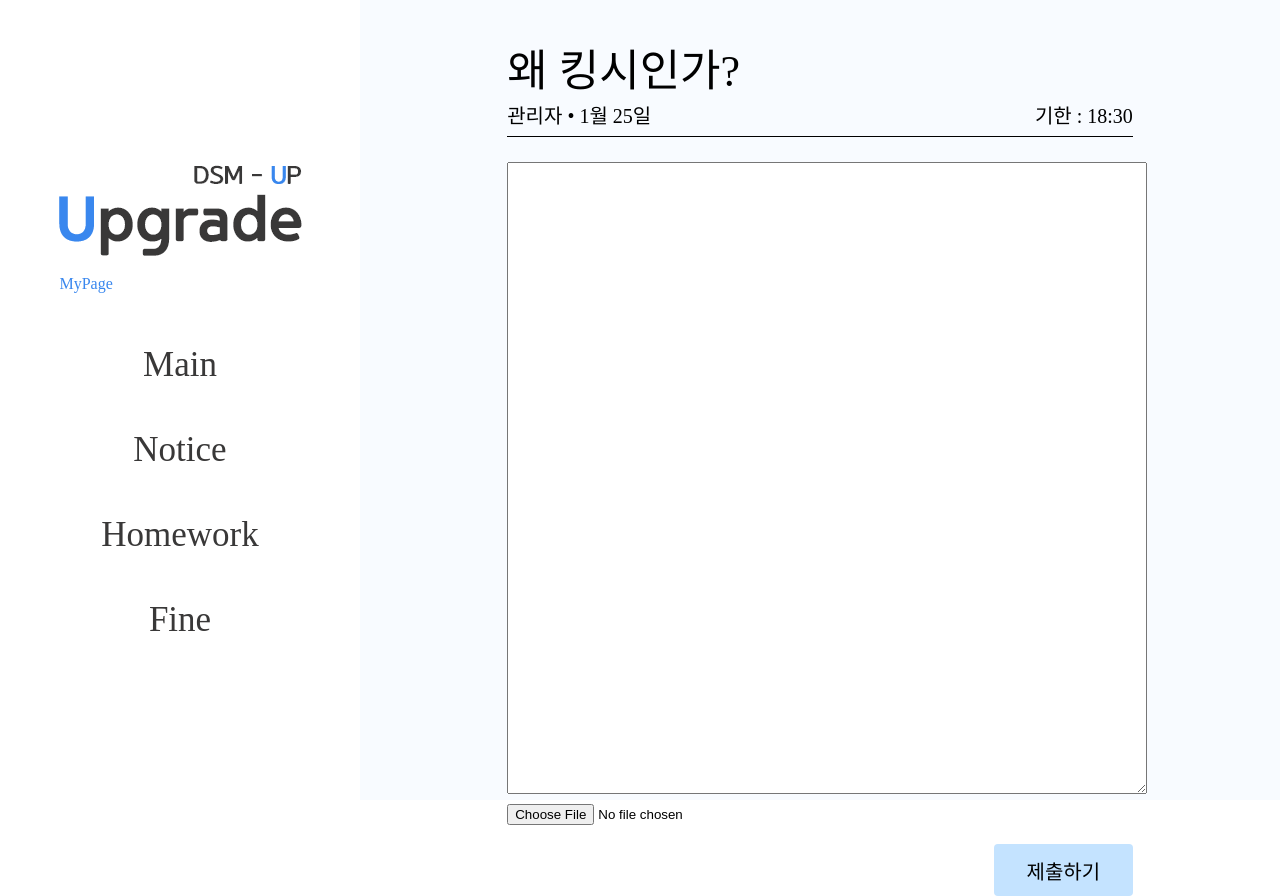
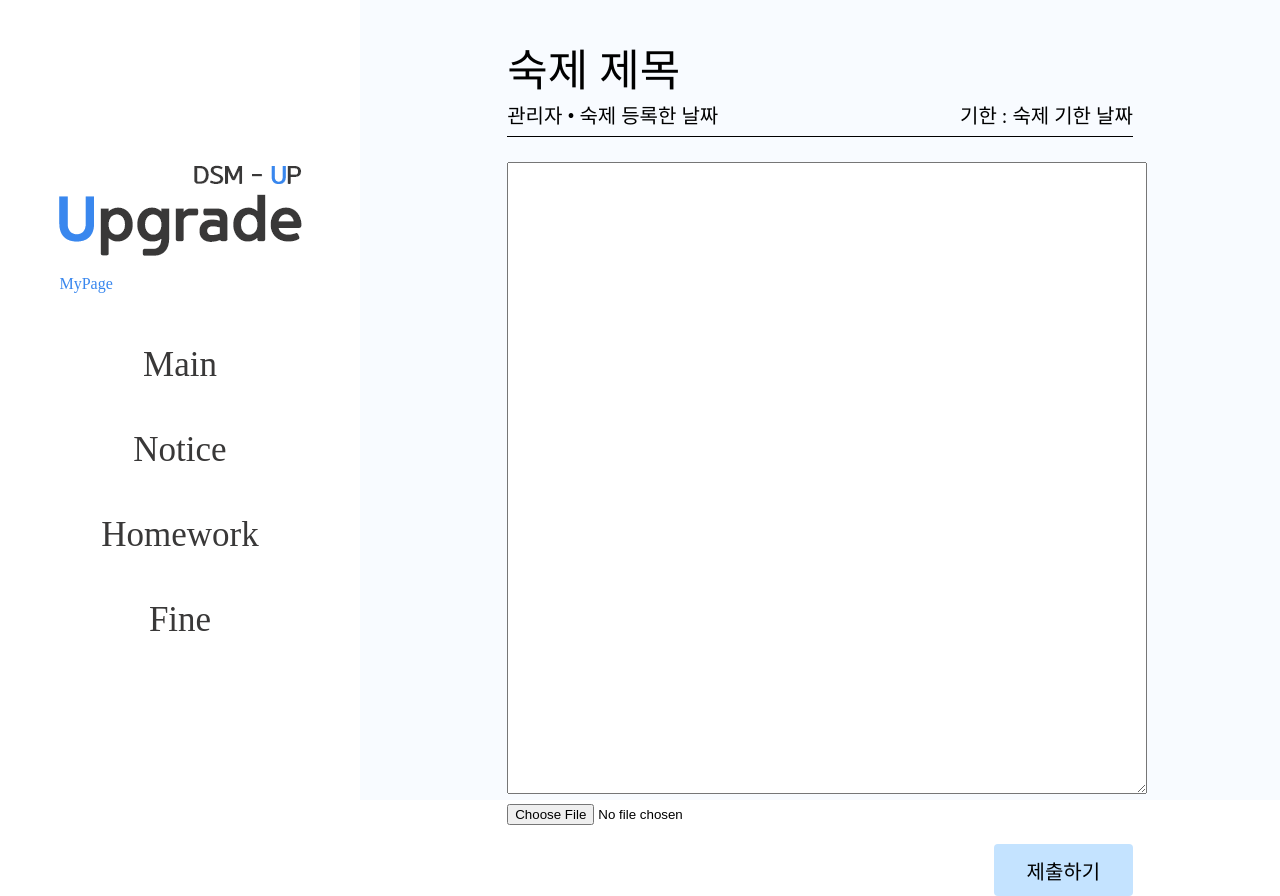
Before and after one commit to DSM-Upgrade/Client, a React app: page /homeworkDetailView in a window 1280 px wide. Built offline with nearby package versions, Linux system fonts and the light colour scheme.

Commit message:
[FEAT] <src/container/HomeworkDetailViewContainer.js> test code

```diff
--- a/src/Routing.js
+++ b/src/Routing.js
@@ -4,7 +4,7 @@ import ModalWrapperContainer from "./container/ModalWrapperContainer/ModalWrappe
 import MyPageContanier from "./container/MyPageContanier/MyPageContanier";
 import FineContainer from "./container/FineContainer/FineContainer";
 import Homework from "./container/HomeworkContainer/HomeworkContainer";
-import HomeworkDetailView from "./component/Homework/HomeworkDetailView/HomeworkDetailView";
+import HomeworkDetailView from "./container/HomeworkContainer/HomeworkDetailView/HomeworkDetailViewContainer";
 import HomeworkAdmin from "./component/Homework/HomeworkAdmin/HomeworkAdmin";
 import HomeworkAdminDetailView from "./component/Homework/HomeworkAdminDetailView/HomeworkAdminDetailView";
 
--- a/src/component/Homework/Homework.js
+++ b/src/component/Homework/Homework.js
@@ -11,7 +11,7 @@ const Homework = (props) => {
   const HomeworkList = homeworkList.map((homeworkList) => {
     if (homeworkList.homeworkStatus === "ASSIGNED") {
       return (
-        <S.AllocationBox>
+        <S.AllocationBox key={homeworkList.homeworkId}>
           <h1>{homeworkList.homeworkTitle}</h1>
           <p>{homeworkList.homeworkContent}</p>
           <p>분야 : 디자인</p>
@@ -22,7 +22,7 @@ const Homework = (props) => {
       );
     } else if (homeworkList.homeworkStatus === "SUBMITTED") {
       return (
-        <S.SubmissionBox>
+        <S.SubmissionBox key={homeworkList.homeworkId}>
           <h1>{homeworkList.homeworkTitle}</h1>
           <p>{homeworkList.homeworkContent}</p>
           <p>분야 : 디자인</p>
@@ -33,7 +33,7 @@ const Homework = (props) => {
       );
     } else if (homeworkList.homeworkStatus === "UN_SUBMITTED") {
       return (
-        <S.UnsubmittedBox>
+        <S.UnsubmittedBox key={homeworkList.homeworkId}>
           <h1>{homeworkList.homeworkTitle}</h1>
           <p>{homeworkList.homeworkContent}</p>
           <p>분야 : 디자인</p>
@@ -44,7 +44,6 @@ const Homework = (props) => {
       );
     }
   });
-
   return (
     <S.Container>
       <HeaderContainer />
--- a/src/component/Homework/HomeworkDetailView/HomeworkDetailView.js
+++ b/src/component/Homework/HomeworkDetailView/HomeworkDetailView.js
@@ -2,23 +2,27 @@ import React from "react";
 import * as S from "./style";
 import HeaderContainer from "../../../container/HeaderContainer/HeaderContainer";
 
-const HomeworkDetailView = () => {
+const HomeworkDetailView = (props) => {
+  const { HomeworkDetailViewJson } = props;
+  console.log(HomeworkDetailViewJson);
   return (
     <S.Container>
       <HeaderContainer />
       <S.MainWrapper>
         <S.TitleContainer>
-          <h1>왜 킹시인가?</h1>
+          <h1>{HomeworkDetailViewJson.homeworkTitle}</h1>
           <div className="Wrapper">
-            <p>관리자 • 1월 25일</p>
-            <p>기한 : 18:30</p>
+            <p>관리자 • {HomeworkDetailViewJson.homeworkStart}</p>
+            <p>기한 : {HomeworkDetailViewJson.homeworkEnd}</p>
           </div>
         </S.TitleContainer>
         <S.MainSection>
           <textarea></textarea>
           <div className="submitBox">
             <input type="file" />
-            <div className="secondBox"><button>제출하기</button></div>
+            <div className="secondBox">
+              <button>제출하기</button>
+            </div>
           </div>
         </S.MainSection>
       </S.MainWrapper>
--- a/src/container/HomeworkContainer/HomeworkContainer.js
+++ b/src/container/HomeworkContainer/HomeworkContainer.js
@@ -1,5 +1,4 @@
 import React from "react";
-import { mypageBackground } from "../../assets/mypage";
 import Homework from "../../component/Homework/Homework";
 
 const HomeworkContainer = () => {
@@ -45,7 +44,7 @@ const HomeworkContainer = () => {
     },
   ]; */
 
-  return <Homework homeworkList={homeworkList} fields={fields} />;
+  return <Homework homeworkList={homeworkList} />;
 };
 
 export default HomeworkContainer;
--- /dev/null
+++ b/src/container/HomeworkContainer/HomeworkDetailView/HomeworkDetailViewContainer.js
@@ -0,0 +1,17 @@
+import React from "react";
+import HomeworkDetailView from "../../../component/Homework/HomeworkDetailView/HomeworkDetailView";
+
+const HomeworkDetailViewContainer = () => {
+  const HomeworkDetailViewJson = {
+    homeworkTitle: "숙제 제목",
+    homeworkStart: "숙제 등록한 날짜",
+    homeworkEnd: "숙제 기한 날짜",
+    homeworkSubmittedDate: "숙제 반환한 날짜", // 반환 안 했으면 null
+    homeworkContent: "숙제 등록한 내용",
+    homeworkReturn: "숙제 반환한 내용", // 반환 안 했으면 null
+    fileName: "파일이름",
+  };
+  return <HomeworkDetailView HomeworkDetailViewJson={HomeworkDetailViewJson} />;
+};
+
+export default HomeworkDetailViewContainer;
```
